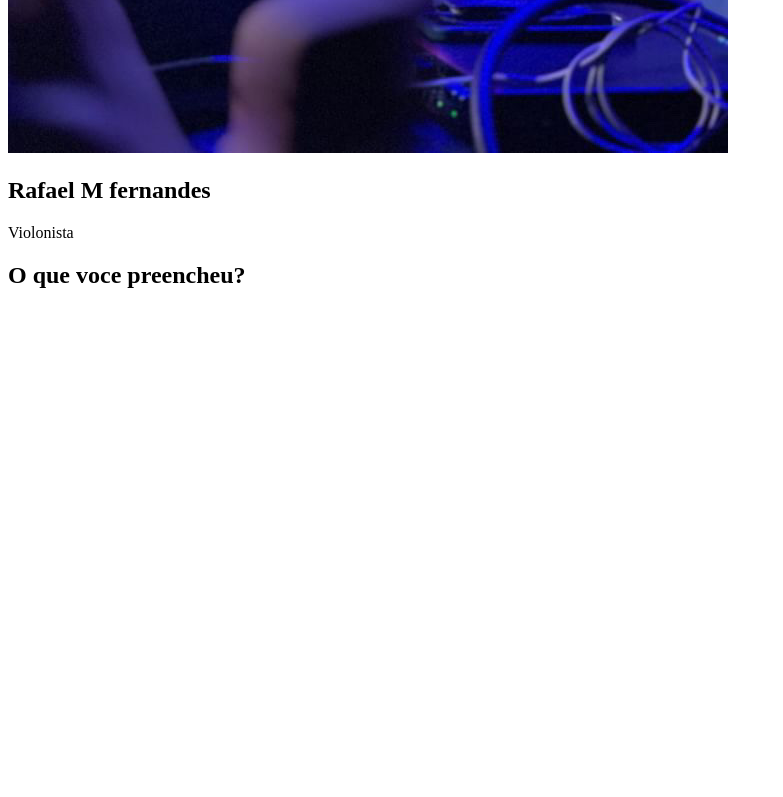
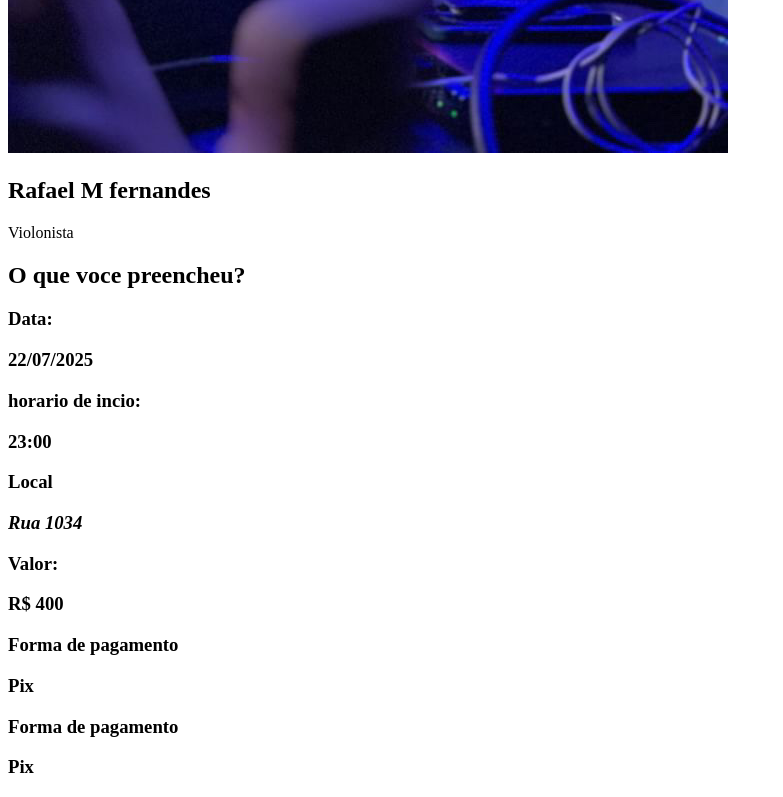
Before and after one commit to rafaelmfernandes/meu-site, a plain HTML site: page pg-resumo-servico-solicitado.html in a window 1280 px wide. Shown: the part 1298-2095 px from the top of the page, without its empty margins (0-783 px from the left). Before the commit the page ends 1606 px from the top, so only its background shows below. Drawn offline with Linux system fonts and the light colour scheme.

```diff
--- a/css-phone/pg-resumo-servico-solicitado.css
+++ b/css-phone/pg-resumo-servico-solicitado.css
@@ -111,3 +111,10 @@
 
     border-radius: 5px;
 }
+main > #infor-resumo > aside {
+    width: 100%;
+    padding: 10px;
+
+    background-color: bisque;
+    margin: 5px auto;
+}
--- a/pg-resumo-servico-solicitado.html
+++ b/pg-resumo-servico-solicitado.html
@@ -25,10 +25,13 @@
         </section>
         <section id="infor-resumo">
             <h1>O que voce preencheu?</h1>
-            <aside></aside>
-            <aside></aside>
-            <aside></aside>
-            <aside></aside>
+            <aside><h3>Data:<h3> 22/07/2025</aside>
+            <aside><h3>horario de incio:<h3> 23:00</aside>
+            <aside><h3>Local<h3><address> Rua 1034</address></aside>
+            <aside><h3>Valor:<h3> R$ 400</aside>
+            <aside><h3>Forma de pagamento<h3> Pix</aside>
+            <aside><h3>Forma de pagamento<h3> Pix</aside>
+
 
         </section>
     </main>
```
Also changed, not shown: pg-data-hora.html (+1 -1 lines).
